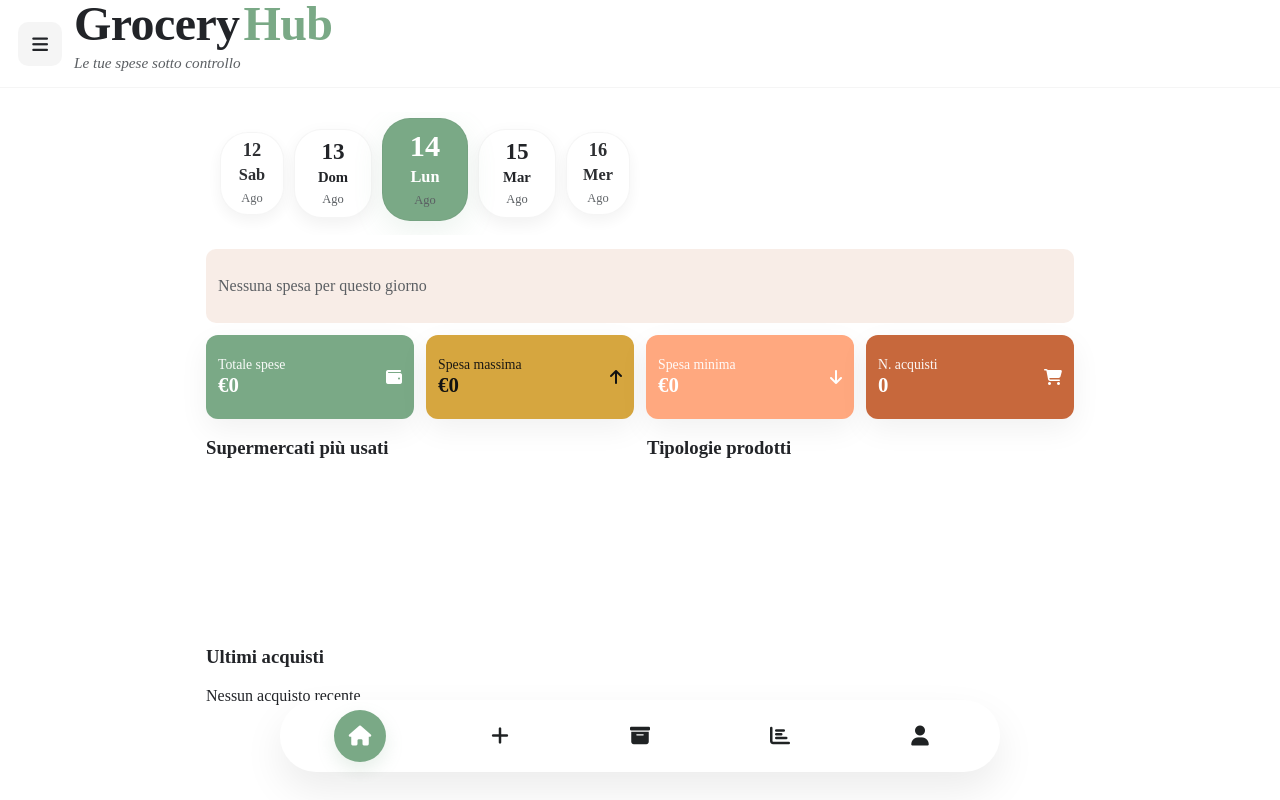
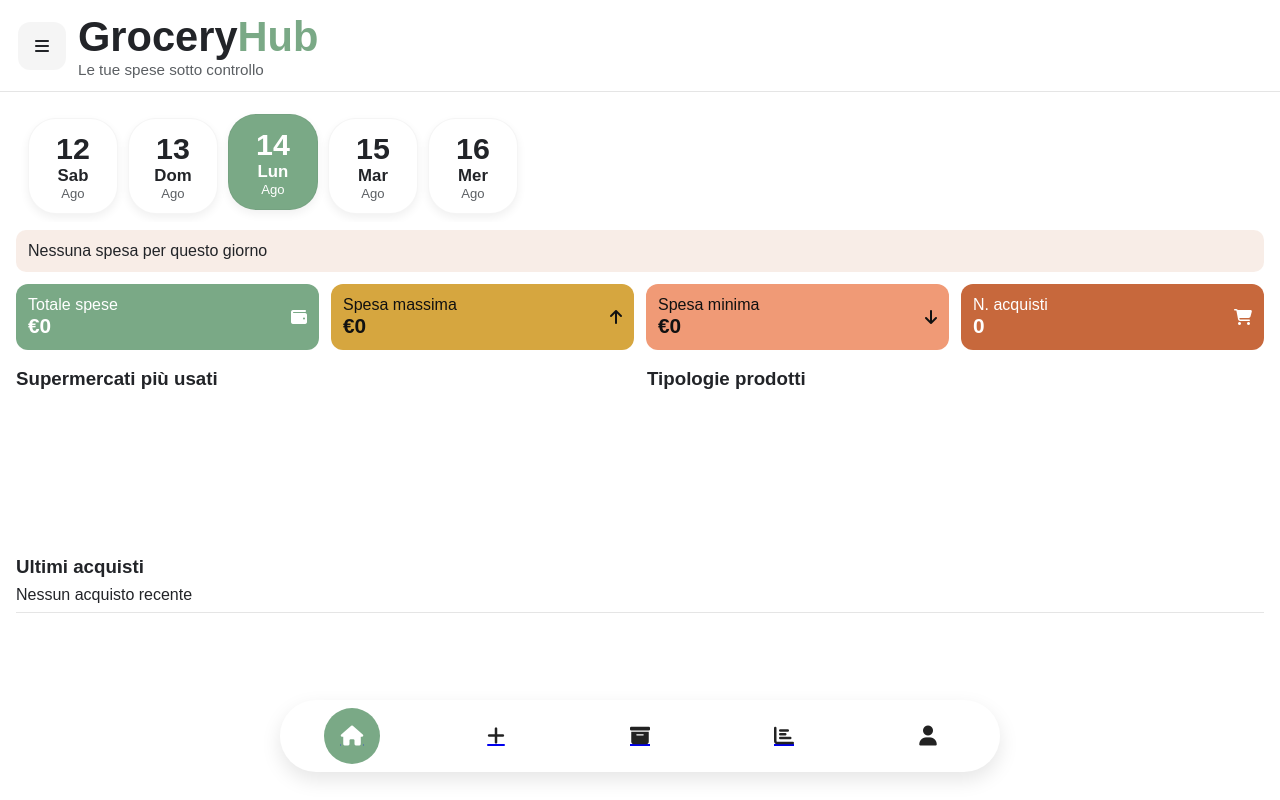
Before and after one commit to mattlev97/spese-pwa, a plain HTML site: page index.html in a window 1280 px wide. Drawn offline with Linux system fonts and the light colour scheme.

Commit message:
Update style.css

```diff
--- a/style.css
+++ b/style.css
@@ -1,195 +1,72 @@
-/* =========================
-   style.css - GroceryHub (replica regole inline)
-   Palette: bianco, salvia, senape, terracotta
-   Forza light-mode e layout unificato
-   ========================= */
-
-/* Palette e variabili */
-:root{
-  --gh-bg: #ffffff;
+/* Palette base */
+:root {
   --gh-salvia: #7aa986;
   --gh-mustard: #d6a63f;
   --gh-terracotta: #c7683c;
-  --gh-terracotta-light: rgba(199,104,60,0.12);
   --gh-text-strong: #222428;
   --gh-muted: #5b5f63;
 }
 
-html, body { background: var(--gh-bg) !important; color: var(--gh-text-strong) !important; color-scheme: light !important; -webkit-font-smoothing:antialiased; }
-* { box-sizing: border-box; }
+/* Reset */
+* { box-sizing:border-box; margin:0; padding:0; }
+body { font-family: Arial, sans-serif; background:#fff; color:var(--gh-text-strong); padding-bottom:100px; }
 
-/* Header fisso */
+/* Header */
 header {
-  position: fixed;
-  top: 0;
-  left: 0;
-  right: 0;
-  height: 88px;
-  padding: 12px 18px;
-  display: flex;
-  align-items: center;
-  gap: 12px;
-  background: rgba(255,255,255,0.98);
-  border-bottom: 1px solid rgba(0,0,0,0.04);
-  z-index: 3000;
+  position:fixed; top:0; left:0; right:0; height:92px;
+  display:flex; align-items:center; gap:12px;
+  padding:14px 18px; background:#fff;
+  border-bottom:1px solid rgba(0,0,0,0.1);
+  z-index:1000;
 }
+.hamburger { width:48px; height:48px; display:flex; align-items:center; justify-content:center; border-radius:12px; background:rgba(0,0,0,0.04); }
+.title-wrap { display:flex; flex-direction:column; align-items:flex-start; flex:1; }
+.groceryhub { font-size:2.6rem; font-weight:700; }
+.groceryhub .hub { color:var(--gh-salvia); font-weight:900; }
+.payoff { font-size:0.95rem; color:var(--gh-muted); }
 
-.hamburger {
-  width: 44px;
-  height: 44px;
-  display:inline-flex;
-  align-items:center;
-  justify-content:center;
-  border-radius:10px;
-  background: rgba(0,0,0,0.04);
-  cursor:pointer;
-}
-.hamburger i { color: var(--gh-text-strong); font-size:18px; }
+/* Main */
+main.dashboard { padding:16px; padding-top:110px; }
 
-.title-wrap { display:flex; flex-direction:column; align-items:flex-start; gap:4px; flex:1; }
-.title-row { display:flex; align-items:baseline; gap:6px; }
+/* Calendar */
+.calendar-row { display:flex; gap:10px; overflow-x:auto; padding:8px 12px; }
+.day-pill { flex:0 0 auto; min-width:90px; padding:12px; border-radius:28px; background:#fff; border:1px solid rgba(0,0,0,0.04); text-align:center; box-shadow:0 4px 10px rgba(0,0,0,0.06); }
+.day-num { font-size:1.9rem; font-weight:800; }
+.day-name { font-size:1.05rem; font-weight:700; }
+.month { font-size:0.82rem; color:var(--gh-muted); }
+.day-pill.selected { background:var(--gh-salvia); color:#fff; transform:translateY(-4px); }
+.day-pill.selected .day-num,
+.day-pill.selected .day-name,
+.day-pill.selected .month { color:#fff; }
 
-/* GroceryHub attaccato e piú grande */
-.groceryhub { font-weight:700; color:var(--gh-text-strong); font-size:3.0rem; margin:0; line-height:1; letter-spacing:-0.6px; }
-.groceryhub .hub { font-weight:900; color:var(--gh-salvia); margin-left:4px; display:inline-block; }
-
-.payoff { font-style:italic; color:var(--gh-muted); font-size:0.95rem; margin-top:2px; }
-
-/* Main spacing */
-main.dashboard { max-width: 900px; margin: 0 auto; padding: 16px; padding-top: calc(88px + 12px); }
-
-/* Calendar slider */
-.calendar-wrap { margin-top: 4px; margin-bottom: 14px; display:flex; flex-direction:column; gap:8px; }
-.calendar-row {
-  display:flex;
-  gap:10px;
-  align-items:center;
-  justify-content:flex-start;
-  overflow-x:auto;
-  -webkit-overflow-scrolling:touch;
-  padding:10px 14px;
-  scroll-behavior:smooth;
-  scroll-snap-type:x proximity;
-}
-.calendar-row::-webkit-scrollbar { height:8px; }
-.calendar-row::-webkit-scrollbar-thumb { background: rgba(0,0,0,0.08); border-radius:6px; }
-
-.day-pill{
-  scroll-snap-align:center;
-  flex: 0 0 auto;
-  min-width:86px;
-  max-width:140px;
-  padding:12px 10px;
-  border-radius:28px;
-  background:#fff;
-  border:1px solid rgba(0,0,0,0.04);
-  box-shadow:0 6px 18px rgba(0,0,0,0.06);
-  display:flex;
-  flex-direction:column;
-  align-items:center;
-  gap:6px;
-  cursor:pointer;
-  transition:transform .12s ease, background .12s ease, box-shadow .12s ease;
-  color: var(--gh-text-strong);
-  text-align:center;
-}
-
-.day-num { font-size:1.9rem; font-weight:800; line-height:1; }
-.day-name { font-size:1.02rem; font-weight:700; text-transform:capitalize; }
-.month { font-size:0.78rem; color:var(--gh-muted); }
-
-/* adjacent sizes */
-.day-pill.adjacent { padding:10px 8px; min-width:78px; }
-.day-pill.adjacent .day-num { font-size:1.45rem; }
-.day-pill.adjacent .day-name { font-size:0.92rem; }
-.day-pill.adjacent-2 { padding:8px 6px; min-width:64px; opacity:0.95; }
-.day-pill.adjacent-2 .day-num { font-size:1.15rem; }
-
-/* selected */
-.day-pill.selected {
-  background: var(--gh-salvia);
-  color: #fff;
-  transform: translateY(-4px);
-  box-shadow: 0 10px 30px rgba(122,169,134,0.14);
-  border-color: rgba(0,0,0,0.04);
-}
-.day-pill.selected .has-expense-dot { background: rgba(255,255,255,0.95) !important; }
-
-.has-expense-dot { width:8px;height:8px;border-radius:50%; background:var(--gh-salvia); margin-top:4px; }
-.has-expense-dot.hidden { opacity:0; }
-
-/* day summary */
-.day-summary { display:block; margin-top:8px; padding:12px; background:var(--gh-terracotta-light); color:var(--gh-text-strong); border-radius:10px; }
-.day-summary .empty { color:var(--gh-muted); }
+/* Day summary */
+.day-summary { margin-top:8px; padding:12px; background:rgba(199,104,60,0.12); border-radius:10px; }
 
 /* Blocks */
-.blocks { display:flex; gap:12px; margin-top:12px; align-items:stretch; flex-wrap:wrap; }
-.block {
-  flex: 1 1 180px;
-  border-radius: 12px;
-  padding: 12px;
-  color: #fff;
-  display:flex;
-  gap:8px;
-  align-items:center;
-  justify-content:space-between;
-  min-height:84px;
-  box-shadow: 0 10px 30px rgba(0,0,0,0.06);
-}
-.block .label { font-size:0.86rem; opacity:0.95; }
+.blocks { display:flex; gap:12px; flex-wrap:wrap; margin-top:12px; }
+.block { flex:1 1 180px; border-radius:12px; padding:12px; color:#fff; display:flex; justify-content:space-between; align-items:center; }
+.block.total { background:var(--gh-salvia); }
+.block.max { background:var(--gh-mustard); color:#111; }
+.block.min { background:#f09a76; color:#111; }
+.block.count { background:var(--gh-terracotta); }
 .block .value { font-size:1.3rem; font-weight:800; }
 
-.block.total { background: var(--gh-salvia); }
-.block.max { background: var(--gh-mustard); color:#111; }
-.block.min { background: #ffa87f; }
-.block.count { background: var(--gh-terracotta); }
+/* Charts */
+.charts-section { display:flex; gap:14px; margin-top:18px; }
+.chart-container { flex:1; min-width:260px; }
 
-/* Charts */
-.charts-section { display:flex; gap:14px; align-items:flex-start; width:100%; overflow-x:auto; -webkit-overflow-scrolling:touch; padding-bottom:6px; margin-top:18px; }
-.chart-container { flex:0 0 calc(50% - 7px); min-width:260px; text-align:left; padding:0; background:transparent; border:none; box-shadow:none; }
-.chart-container h3 { margin:0 0 8px 0; font-weight:700; color:var(--gh-text-strong); }
-.chart-legend { margin-top:8px; color:var(--gh-muted); }
-
-/* Recent */
-.recent-list { margin-top:8px; }
+/* Recent list */
+.recent-list { margin-top:12px; }
+.recent-item { padding:8px 0; border-bottom:1px solid rgba(0,0,0,0.1); }
 
 /* Bottom nav */
 .bottom-nav {
-  position:fixed;
-  left:50%;
-  transform:translateX(-50%);
-  bottom:28px;
-  width: calc(100% - 24px);
-  max-width:720px;
-  height:72px;
-  background:#fff;
-  border-radius:999px;
-  display:flex;
-  justify-content:space-around;
-  align-items:center;
-  padding:10px;
-  box-shadow:0 18px 40px rgba(0,0,0,0.08);
-  z-index:1200;
+  position:fixed; bottom:28px; left:50%; transform:translateX(-50%);
+  width:calc(100% - 24px); max-width:720px; height:72px;
+  background:#fff; border-radius:999px; display:flex; justify-content:space-around; align-items:center;
+  box-shadow:0 8px 20px rgba(0,0,0,0.1);
 }
-.bottom-nav .nav-item { flex:1; display:flex; justify-content:center; align-items:center; text-decoration:none; }
-.bottom-nav .nav-item .label { display:none; }
-.bottom-nav .icon-wrap { width:52px; height:52px; border-radius:999px; display:flex; align-items:center; justify-content:center; transition:all .12s ease; background:transparent; }
-.bottom-nav .icon-wrap i { font-size:20px; color:#1f2223; }
-.bottom-nav .nav-item.nav-active .icon-wrap { background: var(--gh-salvia); box-shadow: 0 8px 18px rgba(122,169,134,0.18); }
-.bottom-nav .nav-item.nav-active .icon-wrap i { color:#fff; }
-
-/* Side menu */
-#sideMenu { font-family: inherit; }
-#sideMenu .menu-header { display:flex; align-items:center; gap:10px; margin-bottom:14px; }
-#sideMenu .menu-logo { width:44px; height:44px; border-radius:10px; background:var(--gh-salvia); display:flex; align-items:center; justify-content:center; color:#fff; font-weight:800; }
-#sideMenu .menu-section { margin:12px 0; }
-#sideMenu a { color:var(--gh-text-strong); text-decoration:none; display:block; padding:8px 6px; border-radius:8px; }
-#sideMenu a:hover { background: rgba(122,169,134,0.06); }
-#storesList { margin-top:6px; padding-left:12px; color:var(--gh-muted); }
-
-/* Responsive */
-@media (max-width:880px) { .groceryhub { font-size:2.2rem; } }
-
-/* Scrollbars */
-::-webkit-scrollbar { width:8px; height:8px; }
-::-webkit-scrollbar-thumb { background: rgba(0,0,0,0.06); border-radius:8px; }
+.icon-wrap { width:56px; height:56px; border-radius:999px; display:flex; align-items:center; justify-content:center; }
+.bottom-nav .icon-wrap i { font-size:20px; color:#222; }
+.nav-active .icon-wrap { background:var(--gh-salvia); }
+.nav-active .icon-wrap i { color:#fff; }
```
